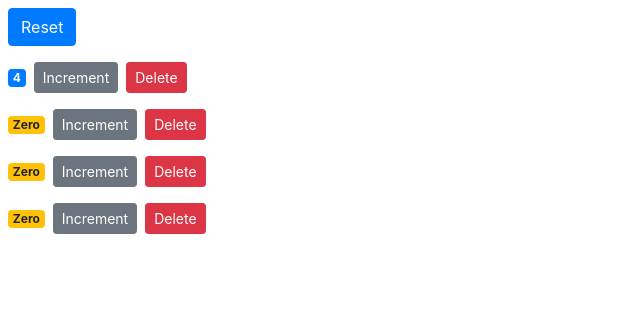
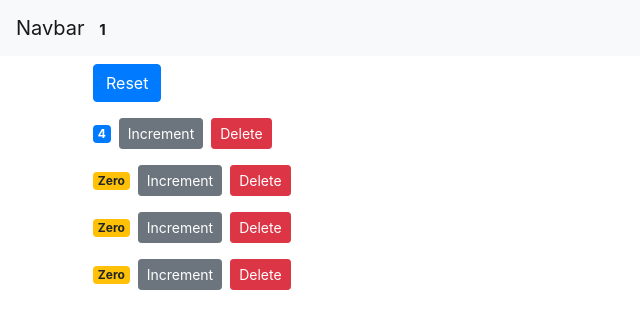
Before and after one commit to rand-singh/react-counter-app, a React (Create React App) app: page / in a window 1280 px wide. Shown: the top 328 px of the page, without its empty margins (0-640 px from the left). Built offline with nearby package versions, Linux system fonts and the light colour scheme.

Commit message:
Lifting the state up

```diff
--- a/src/App.js
+++ b/src/App.js
@@ -1,26 +1,54 @@
-import React, { Component } from 'react';
-import logo from './logo.svg';
-import './App.css';
+import React, { Component } from "react";
+import NavBar from "./components/navbar";
+import "./App.css";
+import Counters from "./components/counters";
 
 class App extends Component {
+  state = {
+    counters: [
+      { id: 1, value: 4 },
+      { id: 2, value: 0 },
+      { id: 3, value: 0 },
+      { id: 4, value: 0 }
+    ]
+  };
+
+  handleIncrement = counter => {
+    const counters = [...this.state.counters];
+    const index = counters.indexOf(counter);
+    counters[index] = { ...counter };
+    counters[index].value++;
+    this.setState({ counters });
+  };
+
+  handleReset = () => {
+    const counters = this.state.counters.map(c => {
+      c.value = 0;
+      return c;
+    });
+    this.setState({ counters });
+  };
+
+  handleDelete = counterId => {
+    const counters = this.state.counters.filter(c => c.id !== counterId);
+    this.setState({ counters });
+  };
+
   render() {
     return (
-      <div className="App">
-        <header className="App-header">
-          <img src={logo} className="App-logo" alt="logo" />
-          <p>
-            Edit <code>src/App.js</code> and save to reload.
-          </p>
-          <a
-            className="App-link"
-            href="https://reactjs.org"
-            target="_blank"
-            rel="noopener noreferrer"
-          >
-            Learn React
-          </a>
-        </header>
-      </div>
+      <React.Fragment>
+        <NavBar
+          totalCounters={this.state.counters.filter(c => c.value > 0).length}
+        />
+        <main className="container">
+          <Counters
+            counters={this.state.counters}
+            onReset={this.handleReset}
+            onIncrement={this.handleIncrement}
+            onDelete={this.handleDelete}
+          />
+        </main>
+      </React.Fragment>
     );
   }
 }
--- a/src/components/counters.js
+++ b/src/components/counters.js
@@ -2,50 +2,20 @@
 import Counter from "./counter";
 
 class Counters extends Component {
-  state = {
-    counters: [
-      { id: 1, value: 4 },
-      { id: 2, value: 0 },
-      { id: 3, value: 0 },
-      { id: 4, value: 0 }
-    ]
-  };
-
-  handleIncrement = counter => {
-    const counters = [...this.state.counters];
-    const index = counters.indexOf(counter);
-    counters[index] = { ...counter };
-    counters[index].value++;
-    this.setState({ counters });
-  };
-
-  handleDelete = counterId => {
-    const counters = this.state.counters.filter(c => c.id !== counterId);
-    this.setState({ counters });
-  };
-
-  handleReset = () => {
-    const counters = this.state.counters.map(c => {
-      c.value = 0;
-      return c;
-    });
-    this.setState({ counters });
-  };
-
   render() {
     return (
       <div>
         <button
-          onClick={this.handleReset}
+          onClick={this.props.onReset}
           className="btn btn-primary btn-small m-2"
         >
           Reset
         </button>
-        {this.state.counters.map(counter => (
+        {this.props.counters.map(counter => (
           <Counter
             key={counter.id}
-            onDelete={this.handleDelete}
-            onIncrement={this.handleIncrement}
+            onDelete={this.props.onDelete}
+            onIncrement={this.props.onIncrement}
             counter={counter}
           />
         ))}
--- /dev/null
+++ b/src/components/navbar.jsx
@@ -0,0 +1,18 @@
+import React, { Component } from "react";
+
+class NavBar extends Component {
+  render() {
+    return (
+      <nav className="navbar navbar-light bg-light">
+        <a className="navbar-brand" href="/">
+          Navbar{" "}
+          <span className="badge badge-pill bade-secondary">
+            {this.props.totalCounters}
+          </span>
+        </a>
+      </nav>
+    );
+  }
+}
+
+export default NavBar;
--- a/src/index.js
+++ b/src/index.js
@@ -1,11 +1,11 @@
 import React from "react";
 import ReactDOM from "react-dom";
 import "./index.css";
+import App from "./App";
 import * as serviceWorker from "./serviceWorker";
 import "bootstrap/dist/css/bootstrap.min.css";
-import Counters from "./components/counters";
 
-ReactDOM.render(<Counters />, document.getElementById("root"));
+ReactDOM.render(<App />, document.getElementById("root"));
 
 // If you want your app to work offline and load faster, you can change
 // unregister() to register() below. Note this comes with some pitfalls.
```
